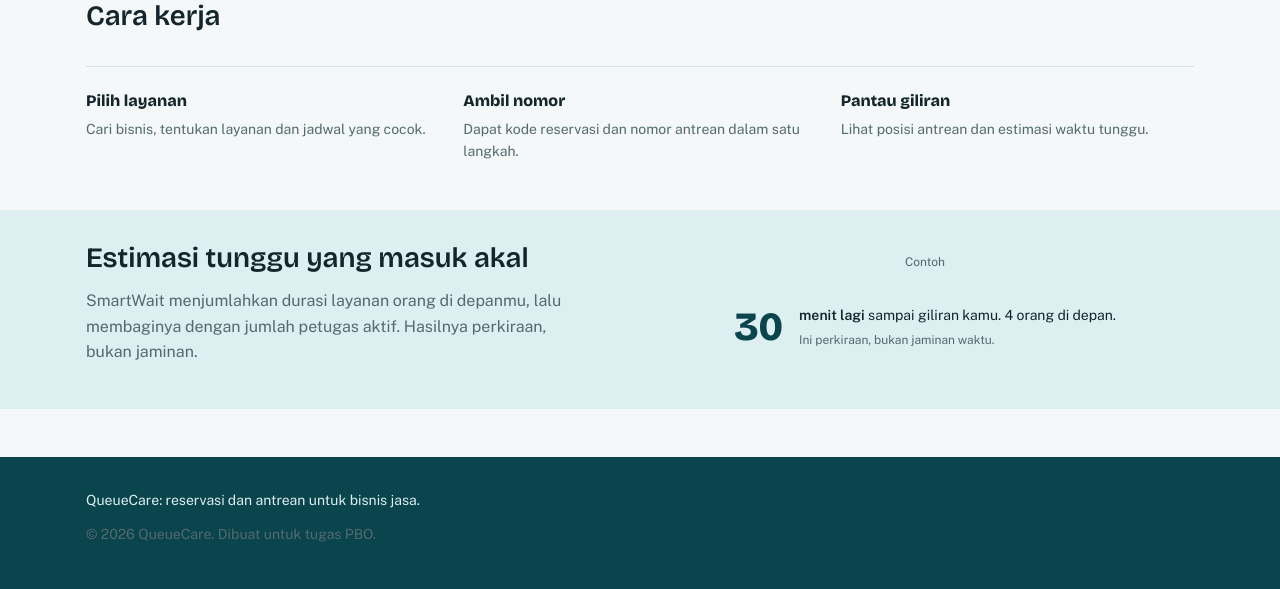
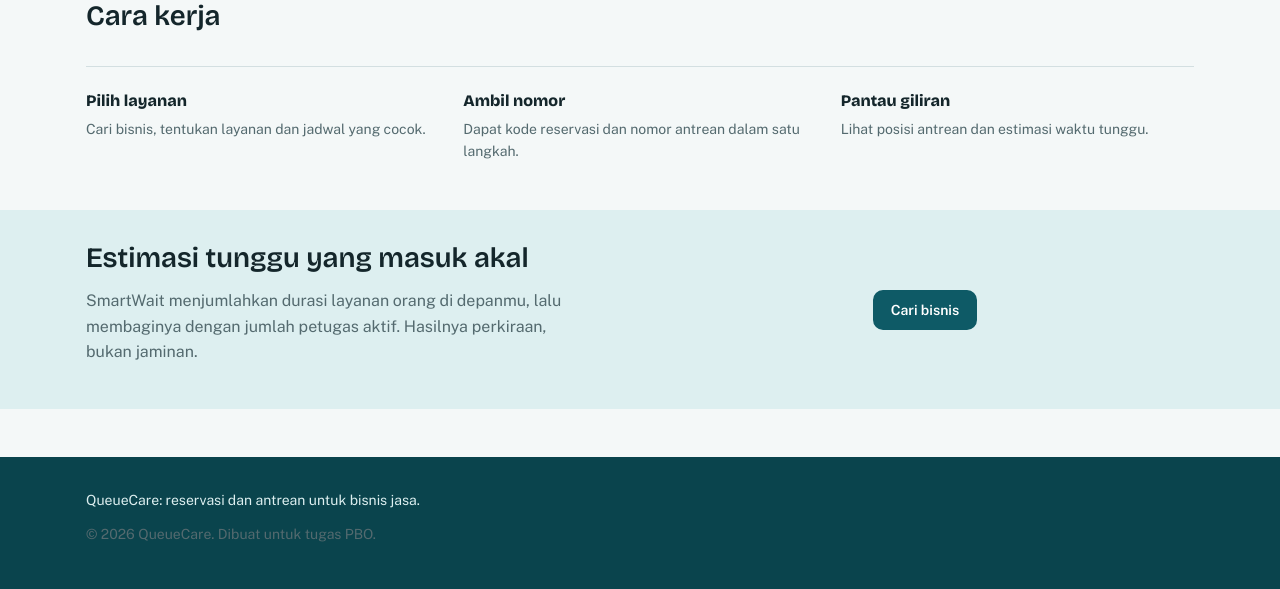
Before and after one commit to AtharFazli/queuecare, a Spring Boot app: page / in a window 1280 px wide. Shown: the part 458-1047 px from the top of the page. Run offline with Spring Boot 4, Linux system fonts and the light colour scheme; some of the project's set-up classes (security, data sources, template engines, error pages and the like) are left out, and stand-ins take their place; some libraries are stand-ins or nearby versions.

Commit message:
fix: hapus contoh SmartWait ganda di sorotan, tambah CTA penutup

```diff
--- a/src/main/resources/static/css/components.css
+++ b/src/main/resources/static/css/components.css
@@ -148,6 +148,7 @@ dialog.modal:not([open]) { display: none; }
 .sorotan { margin: var(--jarak-12) 0; padding: var(--jarak-8) 0; background: var(--warna-primer-lembut); }
 .sorotan__isi { display: grid; grid-template-columns: 1fr 1fr; gap: var(--jarak-8); align-items: center; }
 .sorotan__teks { max-width: 52ch; color: var(--warna-teks-redup); }
+.sorotan__aksi { display: grid; justify-items: center; }
 
 @media (max-width: 720px) {
   .hero__isi, .sorotan__isi { grid-template-columns: 1fr; }
--- a/src/main/resources/templates/home.html
+++ b/src/main/resources/templates/home.html
@@ -65,15 +65,8 @@
           <h2>Estimasi tunggu yang masuk akal</h2>
           <p class="sorotan__teks">SmartWait menjumlahkan durasi layanan orang di depanmu, lalu membaginya dengan jumlah petugas aktif. Hasilnya perkiraan, bukan jaminan.</p>
         </div>
-        <div class="hero__visual">
-          <p class="contoh">Contoh</p>
-          <div class="smartwait">
-            <div class="smartwait__menit">30</div>
-            <div>
-              <p class="smartwait__teks"><b>menit lagi</b> sampai giliran kamu. 4 orang di depan.</p>
-              <p class="smartwait__catatan">Ini perkiraan, bukan jaminan waktu.</p>
-            </div>
-          </div>
+        <div class="sorotan__aksi">
+          <a class="tombol" th:href="@{/businesses}">Cari bisnis</a>
         </div>
       </div>
     </section>
```
